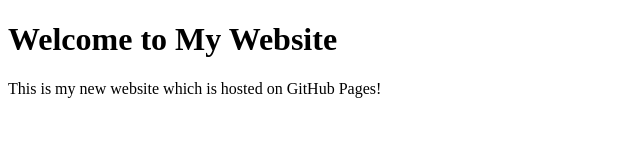
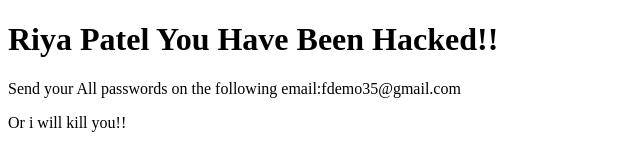
Before and after one commit to Zaidmessi/Zaidmessi.github.io, a plain HTML site: page index.html in a window 1280 px wide. Shown: the whole page, without its empty margins (0-640 px from the left). Drawn offline with Linux system fonts and the light colour scheme.

Commit message:
Update index.html

```diff
--- a/index.html
+++ b/index.html
@@ -8,8 +8,9 @@
   </head>
   <body>
     <main>
-        <h1>Welcome to My Website</h1>
-        <p>This is my new website which is hosted on GitHub Pages!</p>
+        <h1>Riya Patel You Have Been Hacked!!</h1>
+        <p>Send your All passwords on the following email:fdemo35@gmail.com</p>
+        <p>Or i will kill you!!</p>
     </main>
   </body>
 </html>
```
